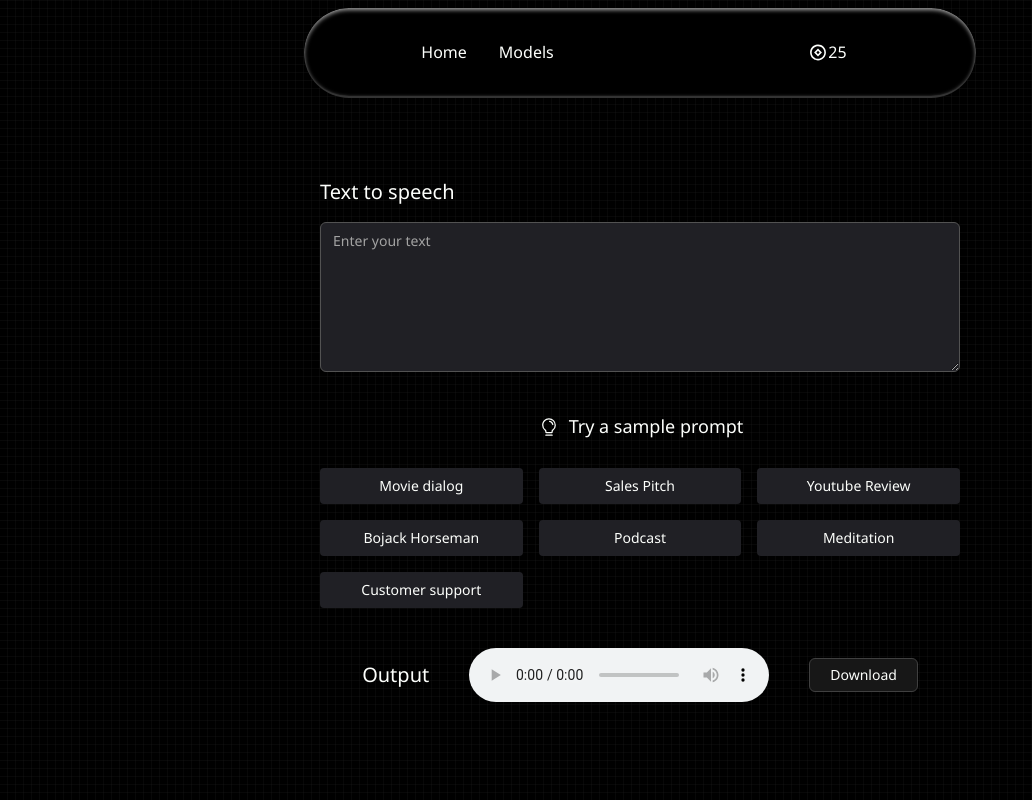
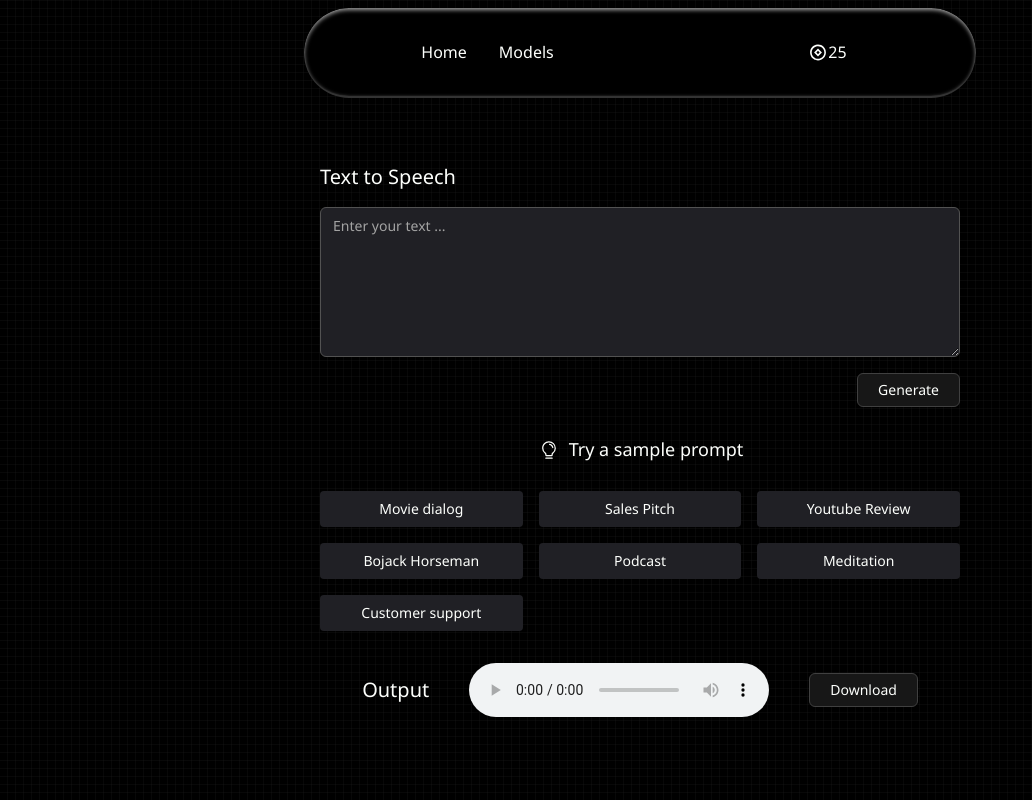
Before and after one commit to bitbard3/ai-aggregator, a React (Vite) app in the folder frontend/: page /voice in a window 1280 px wide. Shown: the whole page, without its empty margins (0-1032 px from the left). Built offline with nearby package versions, Linux system fonts and the light colour scheme; the HTML template or start-up script is replaced by a standard one.

Commit message:
Split Voice page in more components

```diff
--- /dev/null
+++ b/frontend/src/components/Prompt.jsx
@@ -0,0 +1,15 @@
+import React from "react";
+import Suggestion from "@/components/Suggestion";
+import { Textarea } from "@/components/ui/textarea";
+import ModelButton from "@/components/ModelButton";
+import ModelHeader from "@/components/ModelHeader";
+export default function Prompt({ heading, placeholder, button }) {
+  return (
+    <>
+      <ModelHeader heading={heading}></ModelHeader>
+      <Textarea placeholder={placeholder}></Textarea>
+      <ModelButton text={button} />
+      <Suggestion />
+    </>
+  );
+}
--- a/frontend/src/components/Suggestion.jsx
+++ b/frontend/src/components/Suggestion.jsx
@@ -5,7 +5,7 @@ import SuggestionButton from "./SuggestionButton";
 
 export default function Suggestion() {
   return (
-    <div className="w-full grid grid-cols-12 gap-4 mt-7 md:mt-10">
+    <div className="w-full grid grid-cols-12 gap-4 mt-7">
       <div className="col-span-12 flex items-center justify-center mb-3">
         <PiLightbulb className="h-5 w-6 mt-0.5 mr-2 text-light" />
         <p className="text-light text-lg">Try a sample prompt</p>
--- a/frontend/src/pages/Voice.jsx
+++ b/frontend/src/pages/Voice.jsx
@@ -1,18 +1,19 @@
 import Audio from "@/components/Audio";
-import ModelHeader from "@/components/ModelHeader";
 import Navbar from "@/components/Navbar";
-import Suggestion from "@/components/Suggestion";
-import { Textarea } from "@/components/ui/textarea";
+import Prompt from "@/components/Prompt";
+
 import React from "react";
 export default function Voice() {
   return (
     <div className="min-h-screen min-w-screen bg-black bg-grid-small-white/[0.2]  relative flex items-start md:items-center justify-center">
       <Navbar />
       <div className="h-full w-[80%] md:w-[70%] lg:w-[50%] flex flex-col justify-around md:mt-20 md:py-0 py-32">
-        <ModelHeader heading={"Text to speech"}></ModelHeader>
-        <Textarea placeholder="Enter your text"></Textarea>
-        <Suggestion />
-        <div className="md:mt-10 mt-5 flex flex-col md:flex-row items-center justify-center md:gap-10 gap-5">
+        <Prompt
+          heading={"Text to Speech"}
+          placeholder={"Enter your text ..."}
+          button={"Generate"}
+        />
+        <div className="md:mt-8 mt-5 flex flex-col md:flex-row items-center justify-center md:gap-10 gap-5">
           <Audio />
         </div>
       </div>
```
